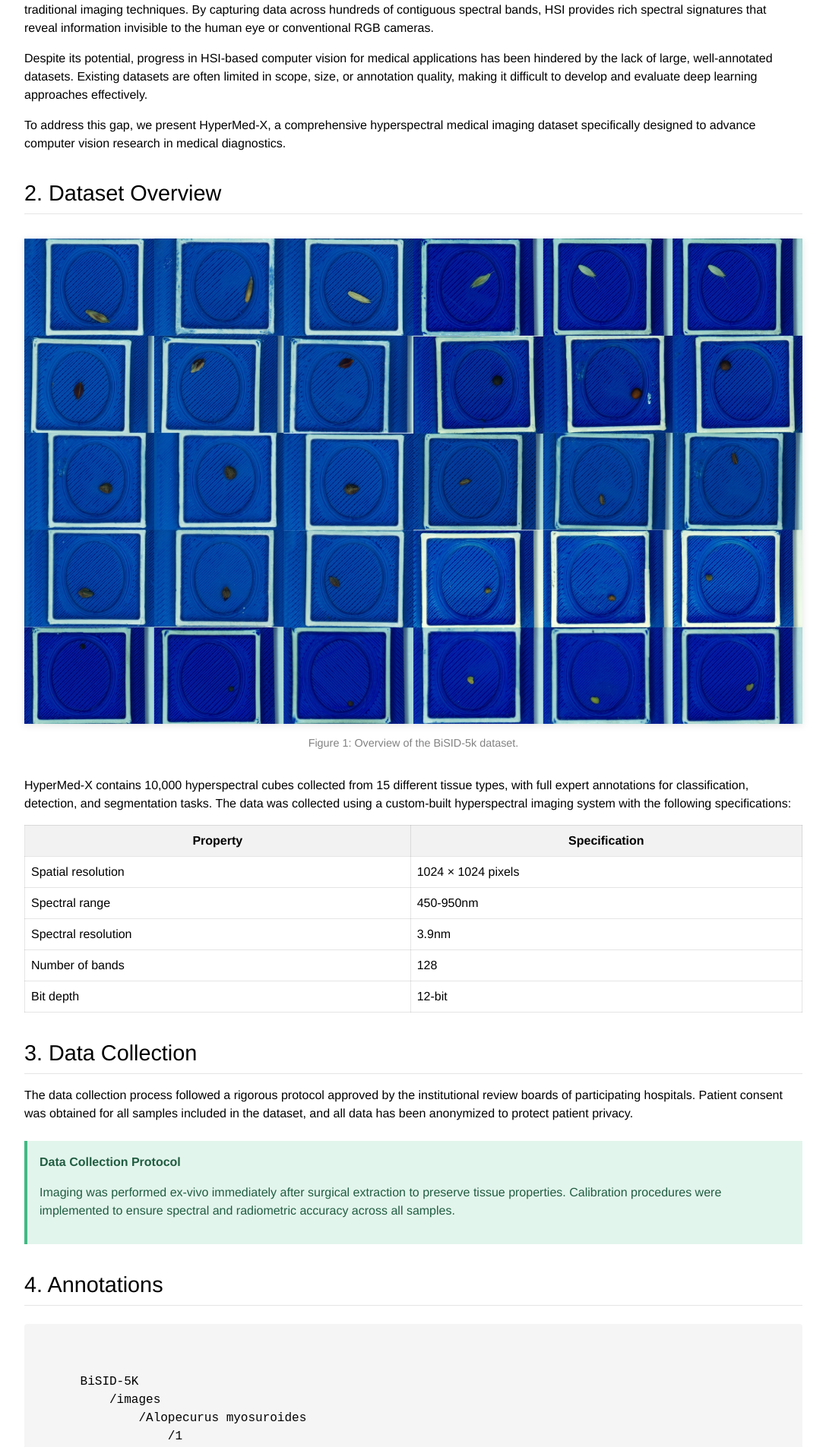
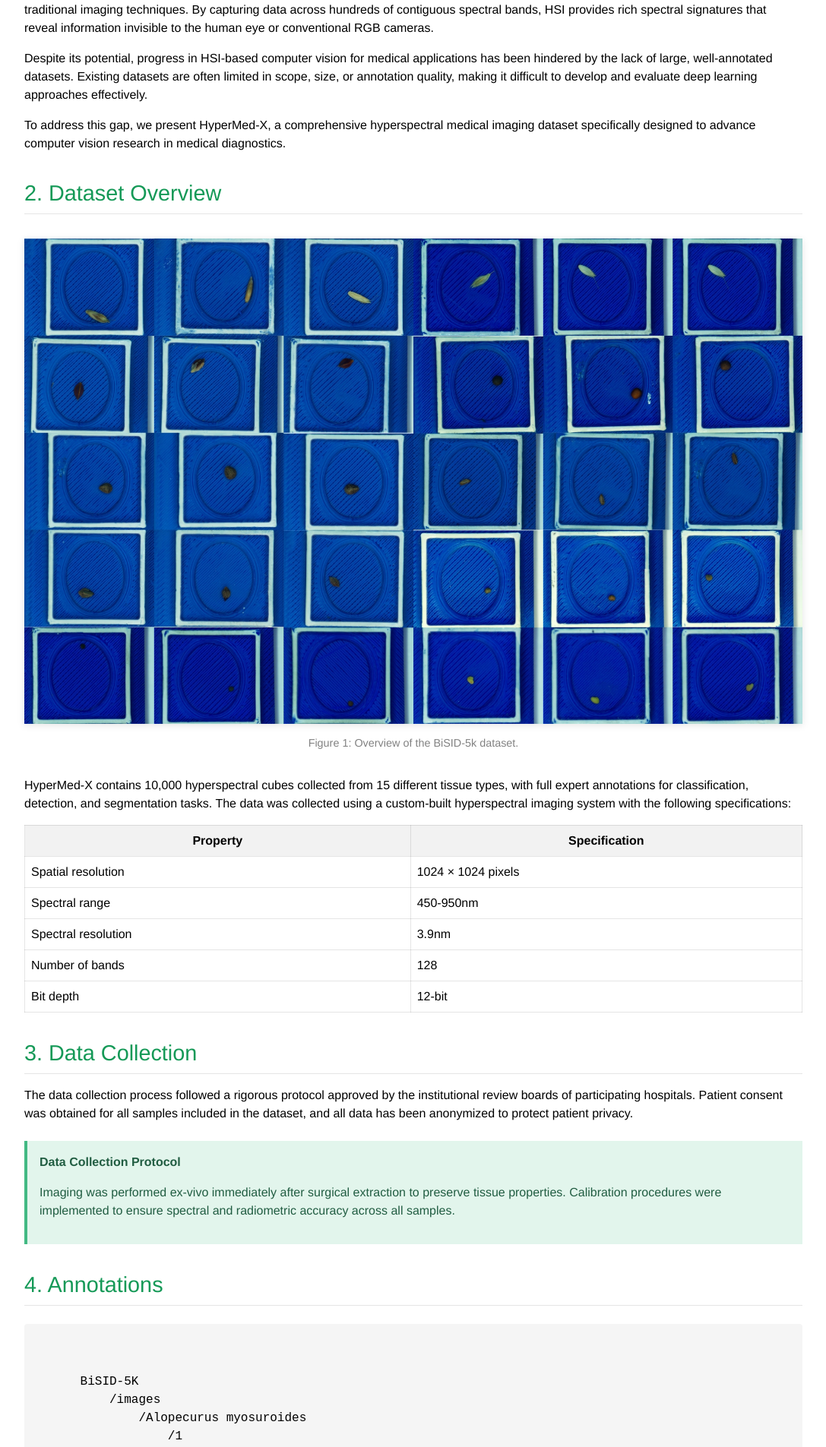
Before and after one commit to max-kuk/bisid-5k, a Jekyll site: the page built from index.md, in a window 1280 px wide. Shown: the part 934-2839 px from the top of the page at 76% size, without its empty margins (96-1183 px from the left). Built offline with Jekyll 4.4.1, drawn with Linux system fonts in a browser that asks for light colours; our own code applies the rules of GitHub Pages for plain Markdown files.

Commit message:
website update

````diff
--- a/_layouts/default.html
+++ b/_layouts/default.html
@@ -285,7 +285,7 @@
 
     .markdown {
       font-family: monospace;
-      background-color: var(--global-code-bg-color);
+      background-color: #f8f8f8;
       padding: 1rem;
       margin: 1.5rem 0;
       border-radius: 4px;
@@ -325,6 +325,11 @@
 
     .home-btn:hover {
       color: var(--global-hover-text-color);
+    }
+
+    .header {
+      color: #159957;
+
     }
 
     .footer {
@@ -373,7 +378,7 @@
       <p>Despite its potential, progress in HSI-based computer vision for medical applications has been hindered by the lack of large, well-annotated datasets. Existing datasets are often limited in scope, size, or annotation quality, making it difficult to develop and evaluate deep learning approaches effectively.</p>
       <p>To address this gap, we present HyperMed-X, a comprehensive hyperspectral medical imaging dataset specifically designed to advance computer vision research in medical diagnostics.</p>
 
-      <h2>2. Dataset Overview</h2>
+      <h2 class="header">2. Dataset Overview</h2>
       <div class="figure">
         <img src="assets/images/dataset_overview.jpg" alt="Dataset Overview">
         <div class="figure-caption">Figure 1: Overview of the BiSID-5k dataset.</div>
@@ -412,7 +417,7 @@
         </tbody>
       </table>
 
-      <h2>3. Data Collection</h2>
+      <h2 class="header">3. Data Collection</h2>
       <p>The data collection process followed a rigorous protocol approved by the institutional review boards of participating hospitals. Patient consent was obtained for all samples included in the dataset, and all data has been anonymized to protect patient privacy.</p>
 
       <div class="tip-block">
@@ -420,7 +425,7 @@
         <p>Imaging was performed ex-vivo immediately after surgical extraction to preserve tissue properties. Calibration procedures were implemented to ensure spectral and radiometric accuracy across all samples.</p>
       </div>
 
-      <h2>4. Annotations</h2>
+      <h2 class="header">4. Annotations</h2>
       <div class="citation">
 
       BiSID-5K
@@ -465,7 +470,7 @@
 
             </div>
 
-      <h2>5. Benchmark Results</h2>
+      <h2 class="header">5. Benchmark Results</h2>
       <p>We established baseline performance metrics using several state-of-the-art deep learning architectures. The following table summarizes the results on the main tasks:</p>
 
       <table>
@@ -499,7 +504,7 @@
         </tbody>
       </table>
 
-      <h2>6. Dataset Access</h2>
+      <h2 class="header">6. Dataset Access</h2>
       <p>The HyperMed-X dataset is available for research purposes at <a href="#">https://hypermed-x.github.io</a>. Users must agree to our data usage agreement, which prohibits commercial use without explicit permission and requires appropriate citation of this paper in any resulting publications.</p>
 
       <div class="warning-block">
@@ -507,7 +512,7 @@
         <p>This dataset is provided for academic and research purposes only. Any commercial use requires explicit written permission from the authors. Researchers are required to cite the corresponding paper in any resulting publications.</p>
       </div>
 
-      <h2>7. Citation</h2>
+      <h2 class="header">7. Citation</h2>
       <div class="citation">
 ```
 BiSID-5K
@@ -552,7 +557,7 @@ BiSID-5K
 ```
       </div>
 
-      <h2>8. Acknowledgements</h2>
+      <h2 class="header">8. Acknowledgements</h2>
       <p>This work is supported by funds from the German Federal Ministry of Food and Agriculture (BMEL), based on a decision of the Parliament of the Federal Republic of Germany. The German Federal Office for Agriculture and Food (BLE) provides coordinating support for artificial intelligence (AI) in agriculture as the funding organisation, grant number 28DK116C20. The dataset was created as part of the research project “KIRa - KI-gestützte Plattform zur Klassifikation und Sortierung von Pflanzensamen: Bewertung der Saatgutreinheit am Musterfall Raps" (engl. "AI-supported platform for classifying and sorting plant seeds: Evaluation of seed purity using oilseed rape as a model case").
 </p>
 
````
